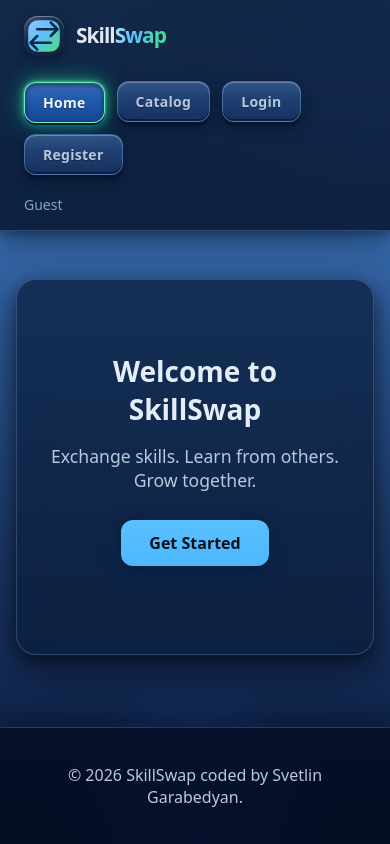
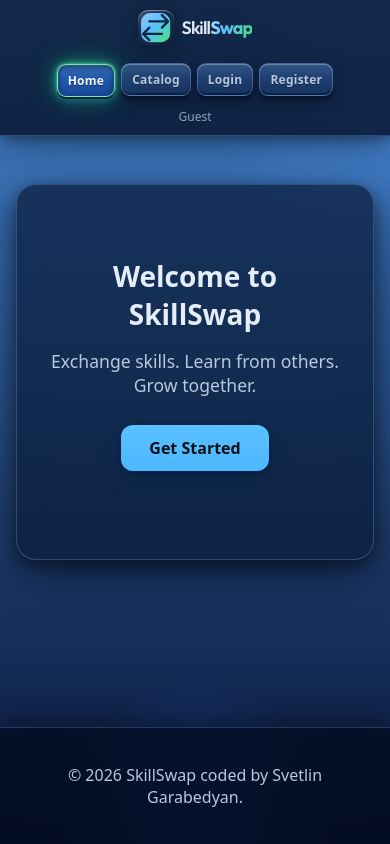
Before and after one commit to SvetlinGG/SkillSwap, an Angular app in the folder client/: page / in a window 390 px wide. Built offline with nearby package versions, Linux system fonts and the light colour scheme.

Commit message:
responsive design of header

```diff
--- a/client/src/app/core/header/header.component.css
+++ b/client/src/app/core/header/header.component.css
@@ -1,28 +1,34 @@
+@import url('https://fonts.googleapis.com/css2?family=Outfit:wght@500;600;700&display=swap');
+
 .header {
   background: rgba(6, 18, 42, 0.82);
   backdrop-filter: blur(14px);
   -webkit-backdrop-filter: blur(14px);
   color: var(--text-primary);
-  padding: 16px 24px;
+  padding: clamp(10px, 2vw, 18px) clamp(14px, 4vw, 32px);
   border-bottom: 1px solid var(--surface-border);
   box-shadow: var(--shadow-soft);
 }
 
-@import url('https://fonts.googleapis.com/css2?family=Outfit:wght@500;600;700&display=swap');
+.header-container {
+  max-width: min(1200px, 100%);
+  margin-inline: auto;
+  display: grid;
+  grid-template-columns: 1fr auto 1fr;
+  align-items: center;
+  column-gap: clamp(10px, 2.2vw, 28px);
+  row-gap: clamp(12px, 2vw, 20px);
+}
 
-.header-container {
-  max-width: 1200px;
-  margin: 0 auto;
-  display: grid;
-  grid-template-columns: auto 1fr auto;
-  align-items: center;
-  gap: 20px;
+.logo {
+  justify-self: start;
+  min-width: 0;
 }
 
 .logo-link {
   display: inline-flex;
   align-items: center;
-  gap: 12px;
+  gap: clamp(8px, 1.4vw, 14px);
   text-decoration: none;
   color: inherit;
   transition: transform 0.2s ease, filter 0.2s ease;
@@ -35,16 +41,16 @@
 
 .logo-link:focus-visible {
   outline: 2px solid var(--accent);
-  outline-offset: 6px;
+  outline-offset: clamp(4px, 1vw, 8px);
   border-radius: 14px;
 }
 
 .logo-mark {
   flex-shrink: 0;
-  width: 44px;
-  height: 44px;
-  padding: 2px;
-  border-radius: 14px;
+  width: clamp(36px, 7.5vw, 46px);
+  height: clamp(36px, 7.5vw, 46px);
+  padding: clamp(1px, 0.35vw, 3px);
+  border-radius: clamp(10px, 2vw, 14px);
   background: linear-gradient(145deg, rgba(255, 255, 255, 0.2) 0%, rgba(255, 255, 255, 0.02) 40%, rgba(0, 0, 0, 0.15) 100%);
   box-shadow:
     0 4px 14px rgba(0, 8, 24, 0.45),
@@ -55,20 +61,20 @@
   display: block;
   width: 100%;
   height: 100%;
-  border-radius: 12px;
+  border-radius: clamp(8px, 1.6vw, 12px);
 }
 
 .logo-type {
   display: flex;
   flex-direction: column;
   align-items: flex-start;
-  gap: 2px;
+  gap: clamp(1px, 0.4vw, 4px);
   min-width: 0;
 }
 
 .logo-line {
   font-family: 'Outfit', system-ui, sans-serif;
-  font-size: 1.5rem;
+  font-size: clamp(1.12rem, 2.4vw + 0.35rem, 1.55rem);
   font-weight: 700;
   letter-spacing: -0.045em;
   line-height: 1.05;
@@ -89,35 +95,29 @@
 
 .logo-tag {
   font-family: 'Outfit', system-ui, sans-serif;
-  font-size: 0.625rem;
+  font-size: clamp(0.5rem, 1.1vw + 0.2rem, 0.625rem);
   font-weight: 500;
-  letter-spacing: 0.28em;
+  letter-spacing: clamp(0.14em, 1.5vw, 0.28em);
   text-transform: uppercase;
   color: rgba(184, 201, 223, 0.72);
   line-height: 1.2;
   padding-left: 1px;
 }
 
-@media (max-width: 520px) {
+@media (max-width: 440px) {
   .logo-tag {
     display: none;
-  }
-
-  .logo-line {
-    font-size: 1.3rem;
-  }
-
-  .logo-mark {
-    width: 40px;
-    height: 40px;
   }
 }
 
 .nav {
+  justify-self: center;
   display: flex;
   flex-wrap: wrap;
-  gap: 12px;
   align-items: center;
+  justify-content: center;
+  gap: clamp(6px, 1.5vw, 14px);
+  max-width: min(100%, 720px);
 }
 
 .nav a {
@@ -125,13 +125,13 @@
   display: inline-flex;
   align-items: center;
   justify-content: center;
-  padding: 10px 18px;
-  font-size: 14px;
+  padding: clamp(7px, 1.2vw, 11px) clamp(10px, 2vw, 20px);
+  font-size: clamp(12px, 1.1vw + 0.35rem, 15px);
   font-weight: 600;
   letter-spacing: 0.02em;
   text-decoration: none;
   color: var(--text-secondary);
-  border-radius: 12px;
+  border-radius: clamp(9px, 1.5vw, 12px);
   background: linear-gradient(
     180deg,
     rgba(95, 150, 220, 0.42) 0%,
@@ -224,25 +224,36 @@
     inset 0 1px 0 rgba(255, 255, 255, 0.15);
 }
 
-.auth-box {
+.header-aside {
+  justify-self: end;
   display: flex;
   align-items: center;
-  gap: 12px;
+  justify-content: flex-end;
+  gap: clamp(8px, 1.4vw, 14px);
+  min-width: 0;
+}
+
+.auth-box {
+  flex-wrap: wrap;
 }
 
 .user-email {
-  font-size: 14px;
+  font-size: clamp(12px, 1vw + 0.25rem, 14px);
   color: var(--text-muted);
+  max-width: clamp(120px, 28vw, 260px);
+  overflow: hidden;
+  text-overflow: ellipsis;
+  white-space: nowrap;
 }
 
 .logout-btn {
   border: none;
   background: rgba(220, 60, 60, 0.9);
   color: #fff;
-  padding: 10px 14px;
-  border-radius: 8px;
+  padding: clamp(8px, 1.2vw, 11px) clamp(10px, 2vw, 16px);
+  border-radius: clamp(6px, 1vw, 10px);
   cursor: pointer;
-  font-size: 14px;
+  font-size: clamp(12px, 1vw + 0.3rem, 14px);
   box-shadow: 0 4px 12px rgba(0, 0, 0, 0.35);
 }
 
@@ -252,16 +263,40 @@
 
 .guest-label {
   color: var(--text-muted);
-  font-size: 14px;
+  font-size: clamp(12px, 1vw + 0.25rem, 14px);
 }
 
 @media (max-width: 900px) {
   .header-container {
     grid-template-columns: 1fr;
+    justify-items: center;
+    text-align: center;
   }
 
-  .nav,
-  .auth-box {
-    justify-content: flex-start;
+  .logo {
+    justify-self: center;
+  }
+
+  .logo-link {
+    justify-content: center;
+  }
+
+  .logo-type {
+    align-items: center;
+  }
+
+  .logo-tag {
+    padding-left: 0;
+  }
+
+  .nav {
+    justify-self: center;
+    width: 100%;
+    max-width: min(100%, 560px);
+  }
+
+  .header-aside {
+    justify-self: center;
+    justify-content: center;
   }
 }
--- a/client/src/app/core/header/header.component.html
+++ b/client/src/app/core/header/header.component.html
@@ -52,12 +52,14 @@
     </nav>
 
     @if (isLoggedIn()) {
-      <div class="auth-box">
+      <div class="header-aside auth-box">
         <span class="user-email">{{ userEmail() }}</span>
         <button type="button" class="logout-btn" (click)="logout()">Logout</button>
       </div>
     } @else {
-      <div class="guest-label">Guest</div>
+      <div class="header-aside">
+        <span class="guest-label">Guest</span>
+      </div>
     }
   </div>
 </header>
```
